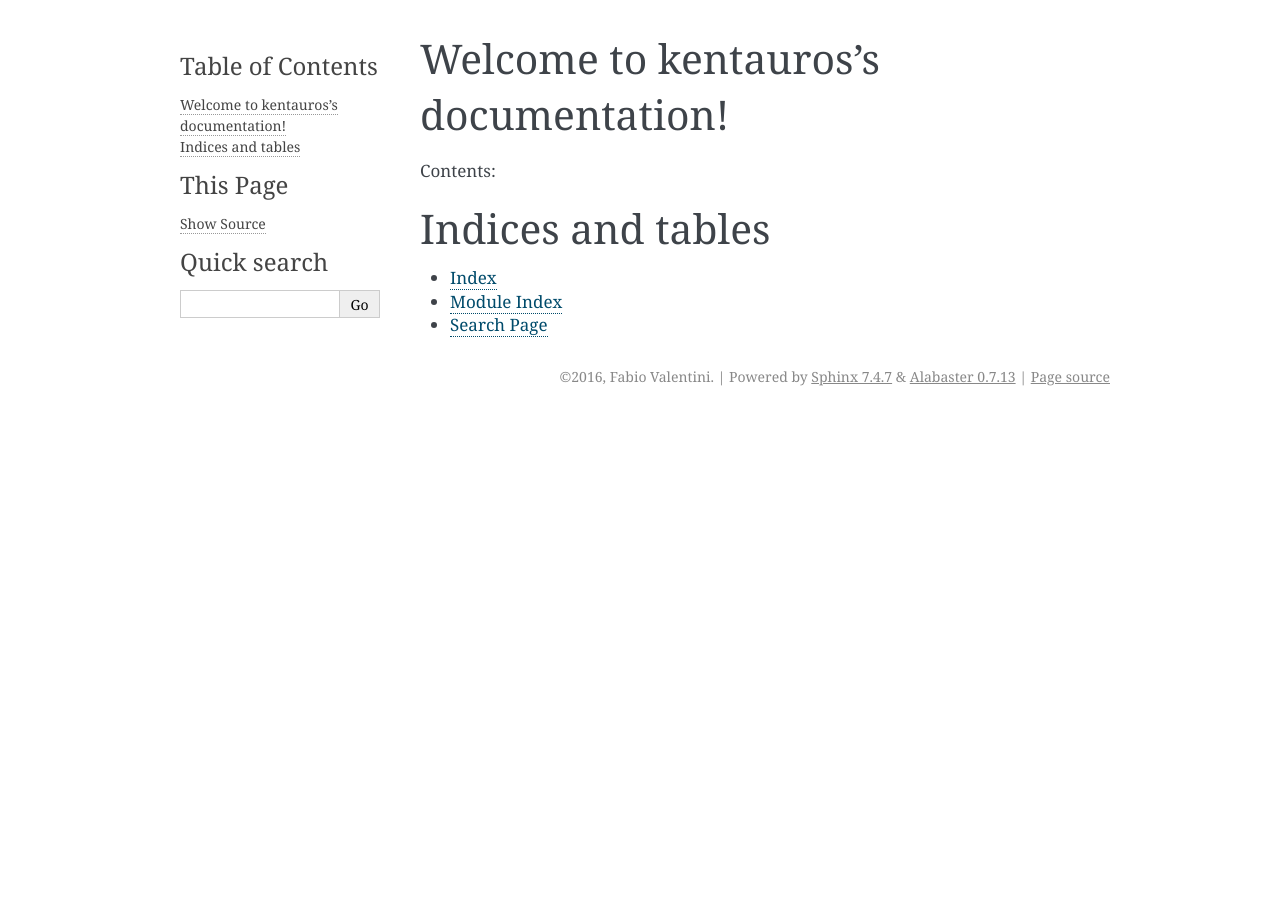
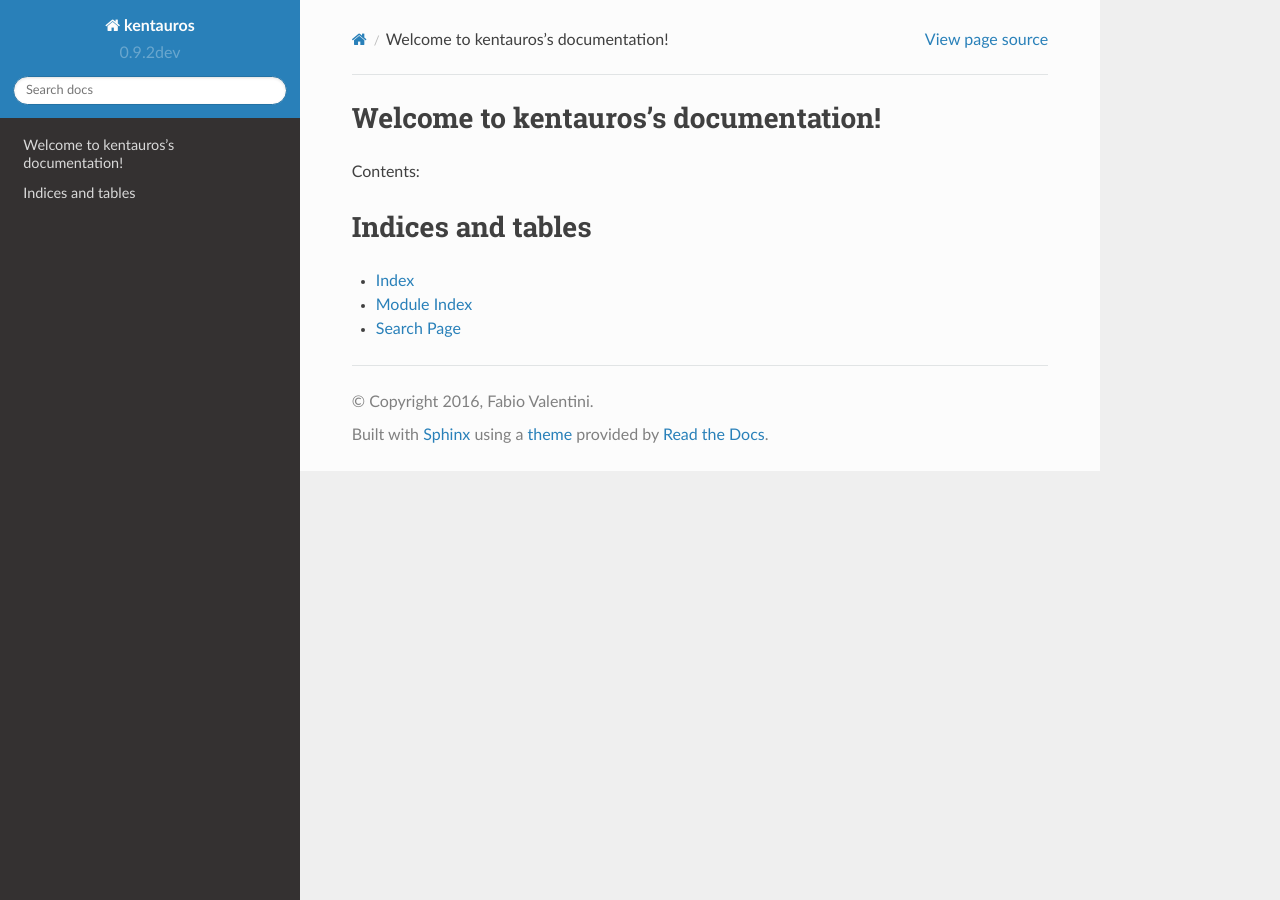
Before and after one commit to decathorpe/kentauros, a Sphinx documentation site: the page built from docs/source/index.rst, in a window 1280 px wide. Built offline with Sphinx 7.4.7 and the Read the Docs theme 2.0.0, drawn with Linux system fonts in a browser that asks for light colours.

Commit message:
docs: add intersphinx, set theme to RTD-style theme

```diff
--- a/docs/source/conf.py
+++ b/docs/source/conf.py
@@ -35,6 +35,7 @@ extensions = [
     'sphinx.ext.todo',
     'sphinx.ext.coverage',
     'sphinx.ext.ifconfig',
+    'sphinx.ext.intersphinx',
     'sphinx.ext.napoleon',
     'sphinx.ext.viewcode',
 ]
@@ -116,7 +117,7 @@ todo_include_todos = True
 
 # The theme to use for HTML and HTML Help pages.  See the documentation for
 # a list of builtin themes.
-html_theme = 'alabaster'
+html_theme = 'sphinx_rtd_theme'
 
 # Theme options are theme-specific and customize the look and feel of a theme
 # further.  For a list of options available for each theme, see the
@@ -294,3 +295,5 @@ texinfo_documents = [
 # napoleon_use_ivar = True
 napoleon_numpy_docstring = False
 napoleon_use_rtype = False
+
+intersphinx_mapping = {'python': ('https://docs.python.org/3.5', None)}
```
